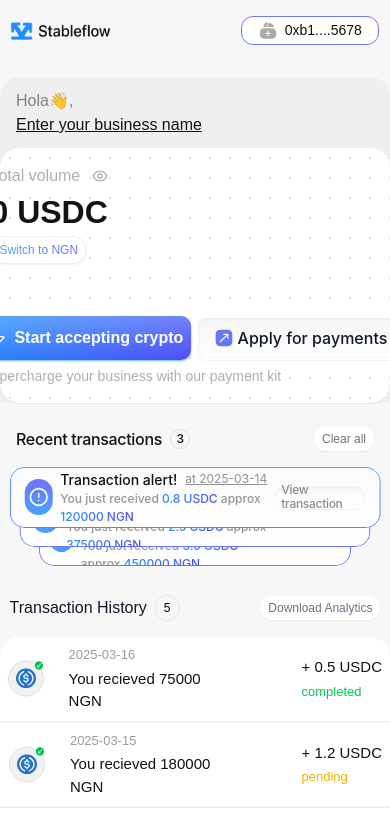
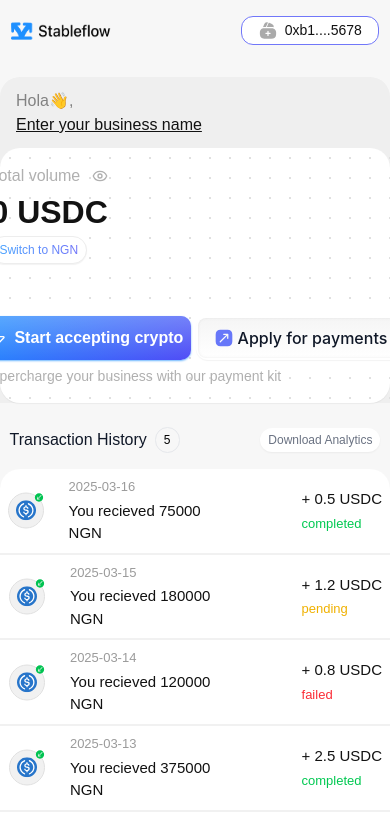
Before and after one commit to stableflowng-ship-it/Stableflow-frontend, a Next.js app: page /dashboard in a window 390 px wide. Shown: the top 819 px of the page. Built offline with nearby package versions, Linux system fonts and the light colour scheme; a web font is replaced by a local one.

Commit message:
checking mobile styles

```diff
--- a/src/components/transaction-notification.tsx
+++ b/src/components/transaction-notification.tsx
@@ -78,7 +78,7 @@ export default function TransactionNotification({
   }
 
   return (
-    <div className="w-full">
+    <div className="w-full hidden lg:flex ">
       <div
         className={`flex flex-col w-full items-start p-0 gap-4 ${containerClearing ? "animate-container-clear" : ""}`}
       >
```
